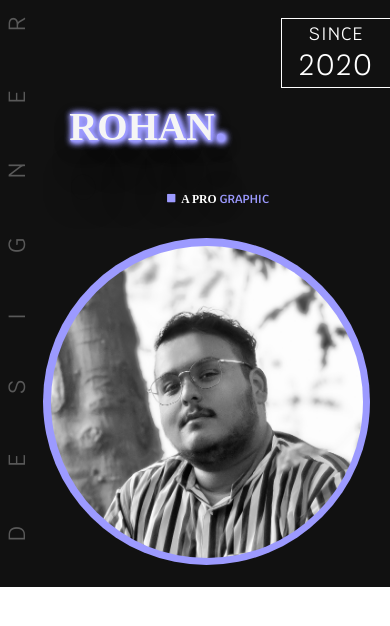
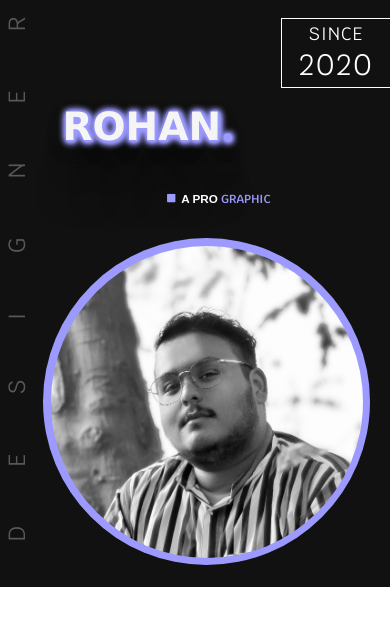
Before and after one commit to Piyush4444/Project.fed, a plain HTML site: page Web 2.0/index.html in a window 390 px wide. Shown: the part 88-714 px from the top of the page. Drawn offline with nearby package versions, Linux system fonts and the light colour scheme.

Commit message:
Day_1_Update

```diff
--- a/Web 2.0/css/style.css
+++ b/Web 2.0/css/style.css
@@ -480,7 +480,6 @@ main {
 
     .Page-1-Name h1 {
         font-size: 10vw;
-        font-family: 'Times New Roman', Times, serif;
     }
 
     .Page-1-Since {
@@ -527,20 +526,6 @@ main {
         align-items: center;
         justify-content: center;
         border-radius: 50%;
-        /* box-shadow: 1px 1px 1px #9C9AFF,
-            1px 1px 2px #9C9AFF,
-            1px 1px 3px #9C9AFF,
-            1px 1px 4px #9C9AFF,
-            1px 1px 5px #9C9AFF,
-            1px 1px 6px #9C9AFF,
-            1px 1px 7px #9C9AFF,
-            1px 1px 8px #9C9AFF,
-            1px 1px 9px #9C9AFF,
-            1px 1px 10px #9C9AFF,
-            1px 6px 18px rgba(16, 16, 16, 0.4),
-            1px 10px 22px rgba(16, 16, 16, 0.2),
-            1px 35px 25px rgba(16, 16, 16, 0.2),
-            1px 60px 30px rgba(16, 16, 16, 0.4); */
     }
 
     .Page-1-smartphone-dp img {
@@ -551,7 +536,6 @@ main {
     }
 
     .Page-1-Apro {
-        /* background-color: red; */
         height: 5%;
         width: 100%;
         margin: 0;
@@ -564,8 +548,6 @@ main {
     }
 
     .Page-1-Apro h2 {
-
-        font-family: 'Times New Roman', Times, serif;
         font-size: 3vw;
 
     }
```
